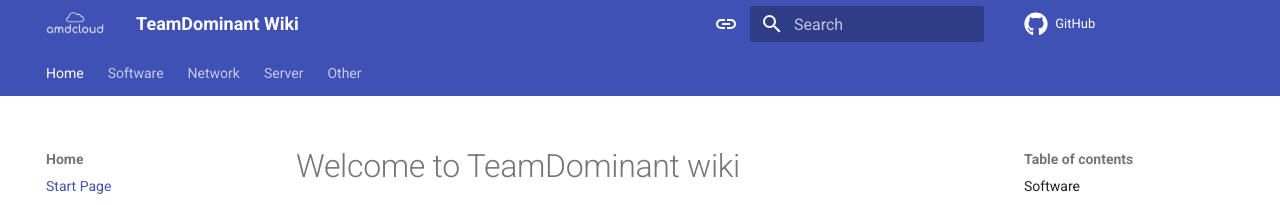
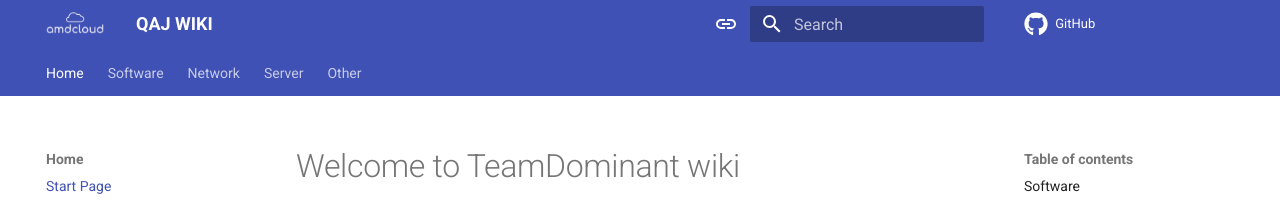
Before and after one commit to pashachoo/mkdocs, an MkDocs documentation site: the page built from docs/index.md, in a window 1280 px wide. Shown: the top 205 px of the page. Built offline with MkDocs 1.6.1 and Material for MkDocs 9.7.7, drawn with Linux system fonts in a browser that asks for light colours; comment, search, counter and statistics services are not loaded.

Commit message:
Update mkdocs.yml

```diff
--- a/mkdocs.yml
+++ b/mkdocs.yml
@@ -1,8 +1,8 @@
-site_name: TeamDominant Wiki
+site_name: QAJ WIKI
 site_description: Wiki and answers for most questions
-site_url: https://wiki.amdcloud.kz
+site_url: ""
 edit_uri: ""
-repo_url: https://github.com/TeamDominant/Wiki
+repo_url: https://github.com/pashachoo/mkdocs
 
 theme:
   palette:
@@ -69,10 +69,6 @@
 
 plugins:
   - search
-  - social:
-      cards_layout_options:
-          background_color: "#1E2129"
-          background_image: layouts/amdcloud.png
   - git-revision-date-localized:
       type: timeago
       fallback_to_build_date: true
@@ -80,7 +76,7 @@
       enabled: true
   - rss
   - git-committers:
-      repository: teamdominant/wiki
+      repository: pashachoo/mkdocs
       branch: main
       docs_path: docs/
       cache_dir:
@@ -93,7 +89,6 @@
   social:
     - icon: fontawesome/solid/rss
       link: /feed_rss_created.xml
-  homepage: https://wiki.amdcloud.kz
 
 nav:
   - Home:
```
